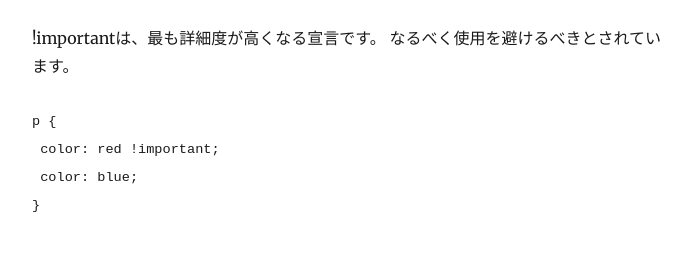
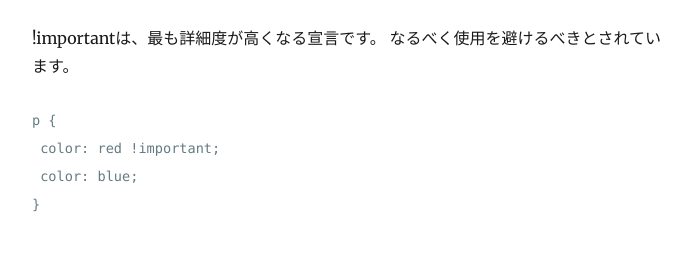
Before and after one commit to tetsu-upstr/Gatsby_blog, a Gatsby site: page /css_specificity/ in a window 1280 px wide. Shown: the part 829-1092 px from the top of the page, without its empty margins (293-984 px from the left). Built offline with nearby package versions, Linux system fonts and the light colour scheme; Gatsby itself is replaced by a stand-in of ours; some packages are replaced by stand-ins of ours; code samples lack their colours.

Commit message:
code title

````diff
--- a/content/blog/css_specificity/index.md
+++ b/content/blog/css_specificity/index.md
@@ -24,7 +24,7 @@ CSSの詳細度を高い順に並べると、下記の通りになります。
 !importantは、最も詳細度が高くなる宣言です。
 なるべく使用を避けるべきとされています。
 
-```
+```CSS:test.js
 p {
  color: red !important;
  color: blue;
--- a/gatsby-browser.js
+++ b/gatsby-browser.js
@@ -3,4 +3,4 @@ import "typeface-montserrat"
 import "typeface-merriweather"
 
 // コードブロックのハイライトテーマ(prism.js)
-import "prismjs/themes/prism.css"
+import "prismjs/themes/prism-solarizedlight.css"
--- a/package.json
+++ b/package.json
@@ -36,6 +36,7 @@
     "typography-theme-wordpress-2016": "^0.16.19"
   },
   "devDependencies": {
+    "gatsby-remark-code-titles": "^1.1.0",
     "prettier": "2.0.5"
   },
   "homepage": "https://github.com/gatsbyjs/gatsby-starter-blog#readme",
````
Also changed, not shown: 1 other file.
